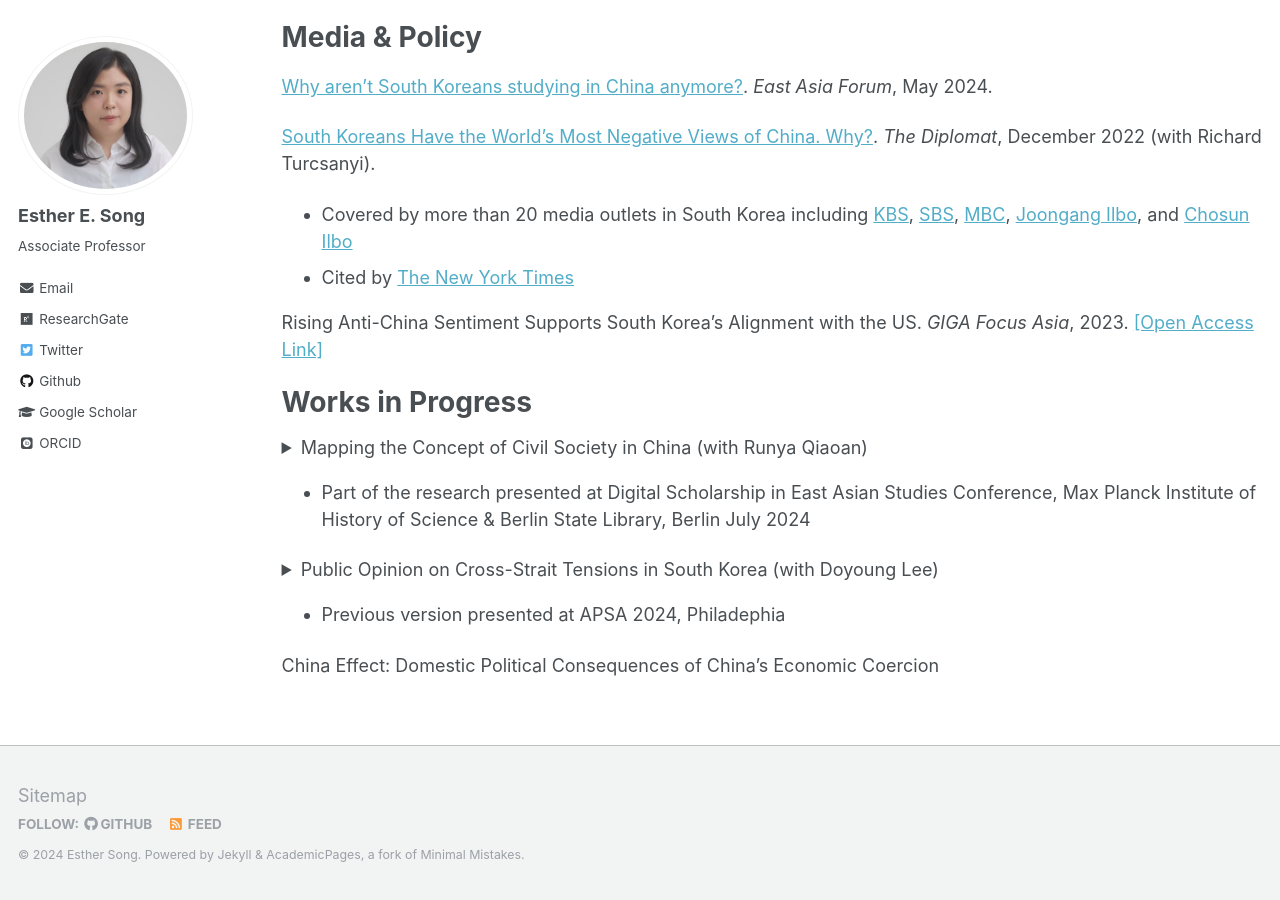
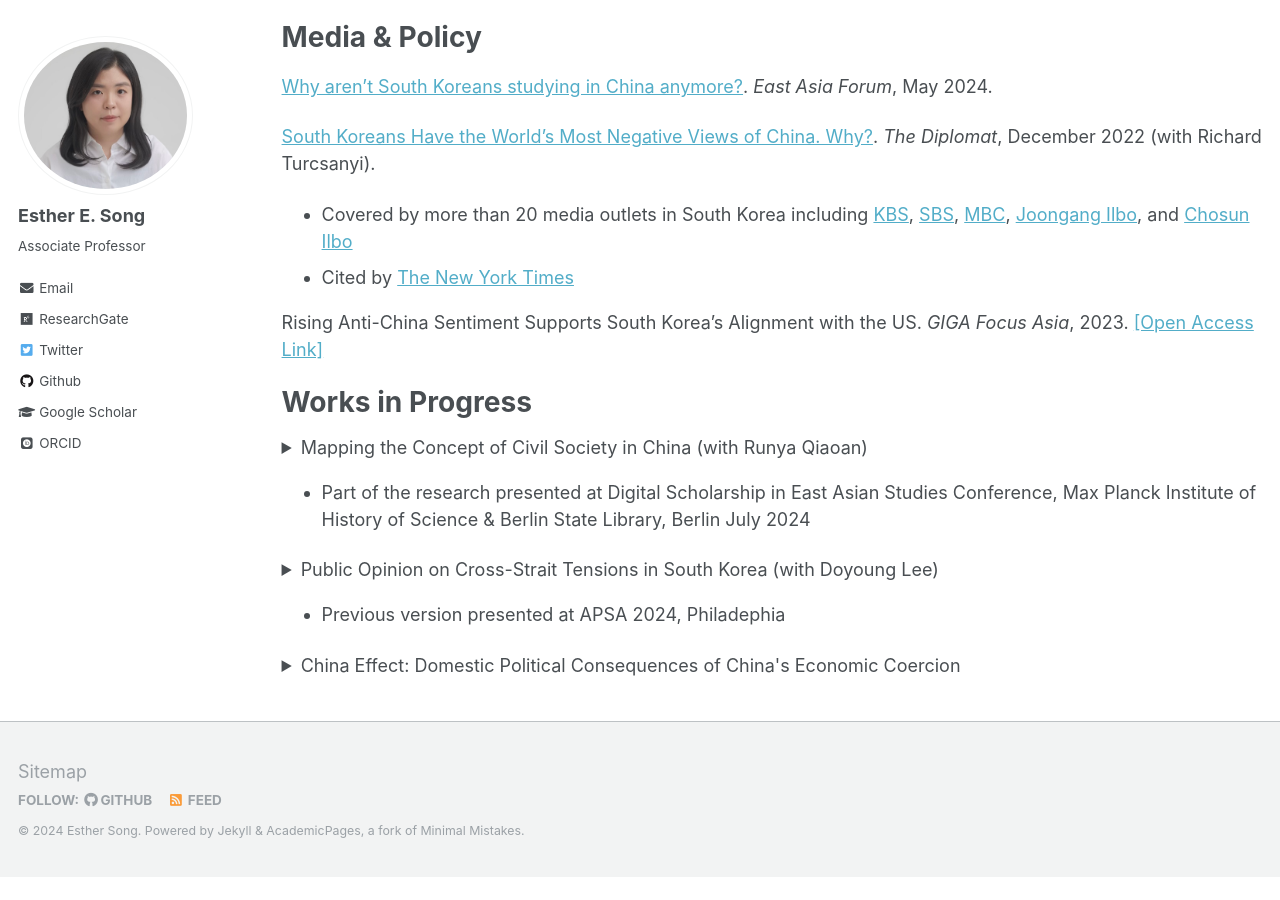
Before and after one commit to ehsong/ehsong.github.io, a Jekyll site: the page built from _pages/research.md, in a window 1280 px wide and 900 px high, scrolled down 2640 px. Built offline with Jekyll 4.4.1, drawn with Linux system fonts in a browser that asks for light colours; some web fonts are replaced; after the commit the page ends 3517 px from its top, so only the background shows below that.

Commit message:
Update research.md

```diff
--- a/_pages/research.md
+++ b/_pages/research.md
@@ -62,4 +62,4 @@
 
 <details style="display:inline"><summary>Public Opinion on Cross-Strait Tensions in South Korea (with Doyoung Lee)</summary><br><p>South Korea has established a security alliance with the United States, yet its principal trading partner is China. This three-way association poses challenging foreign policy decisions for South Korea, particularly amid the backdrop of the intense rivalry between the United States and China. One of the dilemmas involves aligning with the U.S. and Taiwan concerning military tensions in the Taiwan Strait. This decision is not only shaped by national interests but also by domestic factors such as public sentiment. This article explores South Korean public attitudes toward the escalating tensions between the U.S. and China over Taiwan, aiming to provide insight into the factors influencing their preferences. The analysis relies on data from social media, news sources, and surveys.</p></details><ul><li><p>Previous version presented at APSA 2024, Philadephia</p></li></ul>
 
-China Effect: Domestic Political Consequences of China's Economic Coercion
+<details style="display:inline"><summary>China Effect: Domestic Political Consequences of China's Economic Coercion</summary>
```
